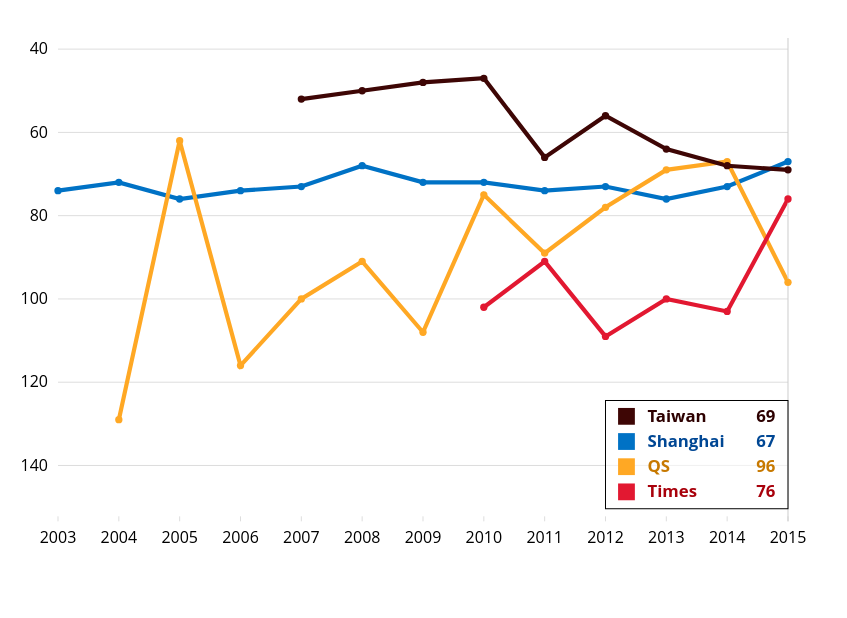
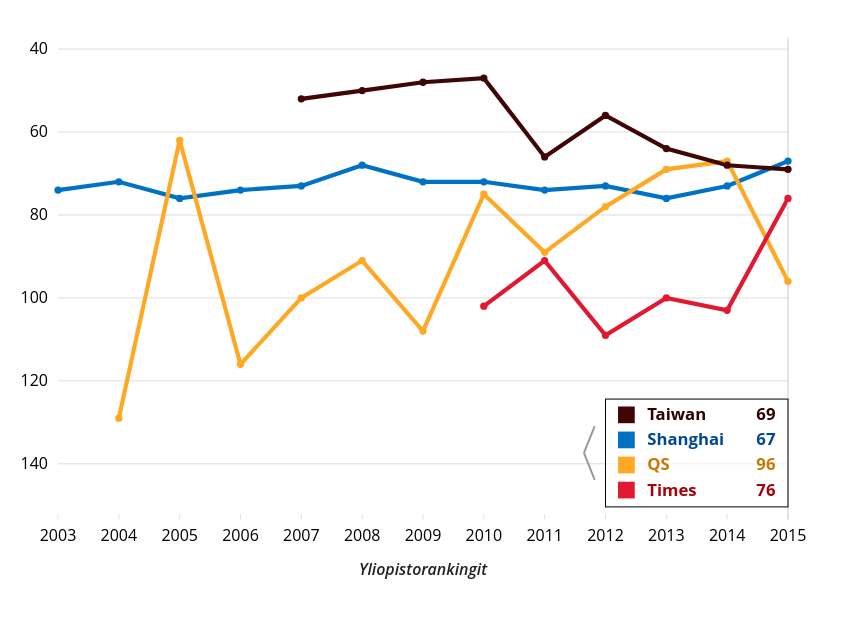
Before and after one commit to UniversityofHelsinki/line-chart, a website: page index.html in a window 1280 px wide. Shown: the top 618 px of the page, without its empty margins (0-847 px from the left). Drawn offline with nearby package versions, Linux system fonts and the light colour scheme.

Commit message:
Add arrows to legend and title text

```diff
--- a/app.js
+++ b/app.js
@@ -1,7 +1,21 @@
-lineChart("ranking.csv", ["#0072C5", "#FFA824", '#E21831', '#3E0605'], "#line-chart");
+/* Parameters */
+var x_column = "Year";
+var dataset_names = ["Taiwan", "Shanghai", "QS", "Times"];
+var color_palette = ["#0072C5", "#FFA824", '#E21831', '#3E0605'];
+var dataset_file = "ranking.csv";
+var selector_parameter = "#line-chart";
+var lang = 'fi';
+var title_text =
+  { 'fi': 'Yliopistorankingit'
+  , 'en': 'University Rankings'
+  , 'sv': 'Universitetsrankningar'
+  }
+
+/* * */
+
+lineChart(dataset_file, color_palette, selector_parameter);
 
 function lineChart(filePath, colors, selector) {
-  var x_column = "Year";
   var constructedData;
 
   d3.dsv(";", "text/plain")(filePath, function(error, data) {
@@ -34,14 +48,14 @@ function lineChart(filePath, colors, selector) {
             };
           }
         })
-      }
+      };
     });
 
     drawSeries(constructedData);
   });
 
   var legend_y_scale = d3.scale.ordinal()
-    .domain(["Taiwan", "Shanghai", "QS", "Times"])
+    .domain(dataset_names)
     .range([0, 1, 2, 3]);
 
   function drawSeries() {
@@ -56,12 +70,12 @@ function lineChart(filePath, colors, selector) {
     var margin = {
       top: 20,
       right: 20,
-      bottom: 30,
+      bottom: 70,
       left: 50
     };
 
     var width = boundingWidth - margin.left - margin.right;
-    var height = (boundingWidth / 1.5) - margin.top - margin.bottom;
+    var height = (boundingWidth / 1.4) - margin.top - margin.bottom;
 
     var svg = d3.select(selector)
       .append("div")
@@ -145,6 +159,17 @@ function lineChart(filePath, colors, selector) {
       .data(constructedData)
       .enter();
 
+    var title_height = height/24;
+    svg.append("text")
+      .attr("x", width/2)
+      .attr("y", height + margin.bottom/1.25)
+      .style("text-anchor", "middle")
+      .style("font-family", "Open Sans")
+      .style("font-weight", "600")
+      .style("fill", "#222")
+      .style("font-style", "Italic")
+      .text(title_text[lang]);
+
     svg.append("g")
       .style("font-family", "Open Sans")
       .attr("class", "x axis")
@@ -169,7 +194,6 @@ function lineChart(filePath, colors, selector) {
         return color(d.name);
       })
       .attr('stroke-width', width/175)
-      .data(constructedData)
       .transition()
       .duration(transitionTime)
       .attrTween('d', function(d) {
@@ -224,33 +248,82 @@ function lineChart(filePath, colors, selector) {
     var tooltip_width = width/4;
     var ttip_top = height - tooltip_height;
 
+
     ttipScale = d3.scale.linear()
       .domain([0, width])
       .range([0, width - tooltip_width]);
 
-    var tooltip = svg.append("rect")
+    var tooltip_g = svg.append("g")
+      .classed("tooltip", true)
+
+    var true_tooltip_height = tooltip_height - tooltip_text_height/2;
+    var tooltip = tooltip_g.append("rect")
       .attr("width", tooltip_width)
-      .attr("height", tooltip_height - tooltip_text_height/2)
-      .attr("y", ttip_top)
-      .classed("tooltip", true);
+      .attr("height", true_tooltip_height)
+      .attr("y", ttip_top);
 
-    var legend = chart.append("g")
+    var wedge_height = true_tooltip_height * 0.5;
+    var wedge_margin_y = (true_tooltip_height - wedge_height) / 2;
+
+    var wedge_width = true_tooltip_height * 0.1;
+    var wedge_margin_x = true_tooltip_height * 0.1;
+
+    var left = tooltip_g.append("g")
+      .attr("class", "arrow arrow--left");
+
+    left.append("line")
+      .attr("transform", "translate(0," + ttip_top + ")")
+      .attr("x1", -wedge_margin_x)
+      .attr("y1", wedge_margin_y)
+      .attr("x2", -(wedge_width + wedge_margin_x))
+      .attr("y2", wedge_margin_y + (wedge_height/2));
+
+    left.append("line")
+      .attr("transform", "translate(0," + ttip_top  + ")")
+      .attr("x1", -(wedge_width + wedge_margin_x))
+      .attr("y1", wedge_margin_y + (wedge_height/2))
+      .attr("x2", -wedge_margin_x)
+      .attr("y2", wedge_margin_y + wedge_height);
+
+    var right = tooltip_g.append("g")
+      .attr("class", "arrow arrow--right");
+
+    right.append("line")
+      .attr("transform", "translate(0," + ttip_top + ")")
+      .attr("x1", tooltip_width + wedge_margin_x)
+      .attr("y1", wedge_margin_y)
+      .attr("x2", tooltip_width + (wedge_width + wedge_margin_x))
+      .attr("y2", wedge_margin_y + (wedge_height/2));
+
+    right.append("line")
+      .attr("transform", "translate(0," + ttip_top  + ")")
+      .attr("x1", tooltip_width + (wedge_width + wedge_margin_x))
+      .attr("y1", wedge_margin_y + (wedge_height/2))
+      .attr("x2", tooltip_width + wedge_margin_x)
+      .attr("y2", wedge_margin_y + wedge_height);
+
+    function build_legend_data(d) {
+      return d.map(function(e) {
+        var y_values = {};
+        e.values.map(function(f) {
+          y_values[f.x] = f.y;
+        });
+        return {
+          name: e.name,
+          values: y_values
+        };
+      });
+    }
+
+    var legend = tooltip_g.append("g").selectAll("g")
+      .data(build_legend_data(constructedData))
+      .enter()
+      .append("g")
       .attr("class", "legend");
 
     var legend_height = 20;
     var legend_width = 20;
     var legend_padding = 10;
-
-    legend.datum(function(d) {
-      var y_values = {};
-      d.values.map(function(d) {
-        y_values[d.x] = d.y;
-      });
-      return {
-        name: d.name,
-        values: y_values
-      };
-    });
 
     var legend_y = function(d) {
       return ttip_top + tooltip_text_size + legend_y_scale(d.name) * tooltip_text_height;
@@ -259,6 +332,7 @@ function lineChart(filePath, colors, selector) {
     legend.append("text")
       .classed("legend-name", true)
       .text(function(d) {
+        console.log(d)
         return d.name;
       })
       .attr("text-anchor", "left")
@@ -266,6 +340,7 @@ function lineChart(filePath, colors, selector) {
       .style("font-family", "Open Sans")
       .style("font-weight", "Bold")
       .style("font-size", tooltip_text_size)
+      .attr("x", tooltip_text_height + tooltip_text_size )
       .attr("y", legend_y)
       .style("fill", function(d) {
         return d3.hcl(color(d.name)).darker(1);
@@ -282,6 +357,7 @@ function lineChart(filePath, colors, selector) {
       .style("font-family", "Open Sans")
       .style("font-weight", "Bold")
       .style("font-size", tooltip_text_size)
+      .attr("x", tooltip_width - tooltip_text_height/2)
       .attr("y", legend_y)
       .style("fill", function(d) {
         return d3.hcl(color(d.name)).darker(1);
@@ -295,6 +371,7 @@ function lineChart(filePath, colors, selector) {
       .style("fill", function(d) {
         return color(d.name);
       })
+      .attr("x", tooltip_text_height/2 )
       .attr("y", function(d) { return legend_y(d) - tooltip_text_size/1.8; })
       .attr("width", tooltip_text_size)
       .attr("height", tooltip_text_size);
@@ -319,6 +396,7 @@ function lineChart(filePath, colors, selector) {
       }
     }
 
+    var mouse_min = 2003;
     var mouse_max = 2015;
     var mouse_old = mouse_max;
 
@@ -344,33 +422,21 @@ function lineChart(filePath, colors, selector) {
         return defined(d, mouse_i) ? 1 : 0;
       })
 
-      legend.selectAll("rect")
-        .attr("x", tooltip_text_height/2 + ttipScale(x_scale(mouse_old)))
+      tooltip_g
+        .attr("transform", "translate(" + ttipScale(x_scale(mouse_old)) + ",0)")
         .transition(1000)
-        .attr("x", tooltip_text_height/2 + ttipScale(x_scale(mouse_i)));
-
-      legend.selectAll("text.legend-name")
-        .attr("x", tooltip_text_height + tooltip_text_size + ttipScale(x_scale(mouse_old)))
-        .transition(1000)
-        .attr("x", tooltip_text_height + tooltip_text_size + ttipScale(x_scale(mouse_i)));
+        .attr("transform", "translate(" + ttipScale(x_scale(mouse_i)) + ",0)");
 
       legend.selectAll("text.legend-number")
         .text(function(d) {
           return defined(d, mouse_i) ? d.values[mouse_i] : '';
-        })
-        .attr("x", tooltip_width - tooltip_text_height/2 + ttipScale(x_scale(mouse_old)))
-        .transition(1000)
-        .attr("x", tooltip_width - tooltip_text_height/2  + ttipScale(x_scale(mouse_i)));
+        });
 
       focusline.attr("x1", x_scale(mouse_old))
         .attr("x2", x_scale(mouse_old))
         .transition(1000)
         .attr("x1", x_scale(mouse_i))
         .attr("x2", x_scale(mouse_i));
-
-      tooltip.attr("x", ttipScale(x_scale(mouse_old)))
-        .transition(1000)
-        .attr("x", ttipScale(x_scale(mouse_i)));
 
       d3.selectAll(".year")
         .style("font-weight", "normal");
@@ -379,6 +445,19 @@ function lineChart(filePath, colors, selector) {
         d3.selectAll('.year_' + mouse_i)
           .style("font-weight", "Bold");
       }
+
+      d3.selectAll(".arrow")
+        .style("display", "initial");
+
+      if (mouse_i === mouse_max) {
+        d3.selectAll(".arrow--right")
+          .style("display", "none");
+      }
+      else if (mouse_i === mouse_min) {
+        d3.selectAll(".arrow--left")
+          .style("display", "none");
+      }
+
 
       mouse_old = mouse_i;
     }
--- a/linechart.css
+++ b/linechart.css
@@ -25,16 +25,15 @@
 }
 
 .tooltip {
-  stroke: #000;
-  stroke-width: 1px;
   fill: rgba(255, 255, 255, 0.6);
 }
 
-.tooltip:before {
-  content: "hello";
-  display: absolute;
-  width:10px;
-  height:10px;
-  left:0px;
-  background-color: yellow;
+.tooltip > rect {
+  stroke: #000;
+  stroke-width: 1px;
 }
+
+.tooltip .arrow {
+  stroke: #999;
+  stroke-width: 2px;
+}
```
